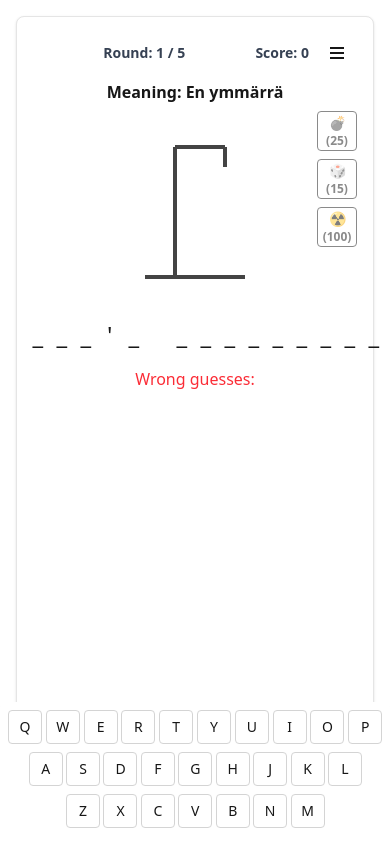
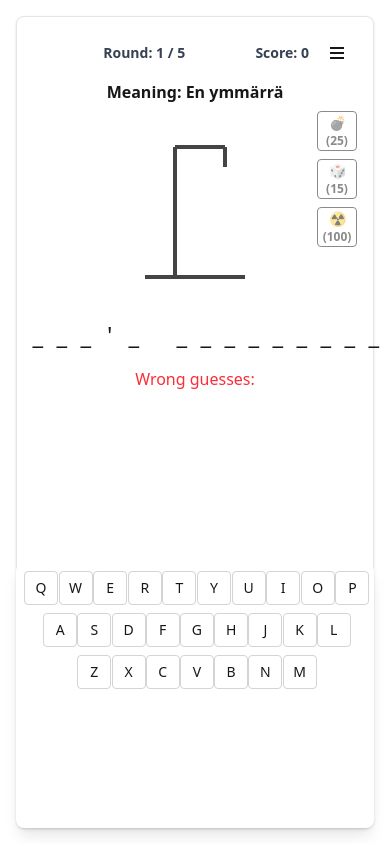
Before and after one commit to amahlaka/lingo-hangman, a React (Vite) app: page /play in a window 390 px wide. Built offline with nearby package versions, Linux system fonts and the light colour scheme.

Commit message:
fix: update .gitignore to include /.venv and /dist; enhance HangmanKeyboard styling for better responsiveness

```diff
--- a/src/components/HangmanKeyboard.jsx
+++ b/src/components/HangmanKeyboard.jsx
@@ -122,9 +122,9 @@ export default function HangmanKeyboard({
     );
   };
 
-  // Responsive: show on mobile portrait, hide on desktop
+  // Show keyboard on all devices
   return (
-    <div className="fixed bottom-0 left-0 right-0 z-30 bg-white dark:bg-slate-900 shadow-lg p-2 pb-4 rounded-t-lg w-full max-w-md mx-auto md:hidden flex flex-col items-center transition-all" style={{touchAction: 'manipulation'}}>
+    <div className="w-full bg-white dark:bg-slate-900 shadow-lg p-2 pb-4 rounded-lg max-w-2xl mx-auto flex flex-col items-center transition-all" style={{touchAction: 'manipulation'}}>
       <div className="flex flex-col gap-2 w-full">
         {rows.map(renderRow)}
         {extraLetters.length > 0 && (
@@ -134,7 +134,7 @@ export default function HangmanKeyboard({
         )}
       </div>
       {(isWon || isLost) && (
-        <div className="absolute inset-0 flex flex-col items-center justify-center bg-white/80 dark:bg-slate-900/80 rounded z-10">
+        <div className="absolute inset-0 flex flex-col items-center justify-center bg-white/90 dark:bg-slate-900/90 rounded z-10 backdrop-blur-sm">
           <p className="text-lg font-semibold mb-2" data-testid="guessed">
             {isWon ? t.guessed : `${t.answerWas}: ${learning.toUpperCase()}`}
           </p>
```
Also changed, not shown: 1 other file (tests, documents, lock files or other folders).
